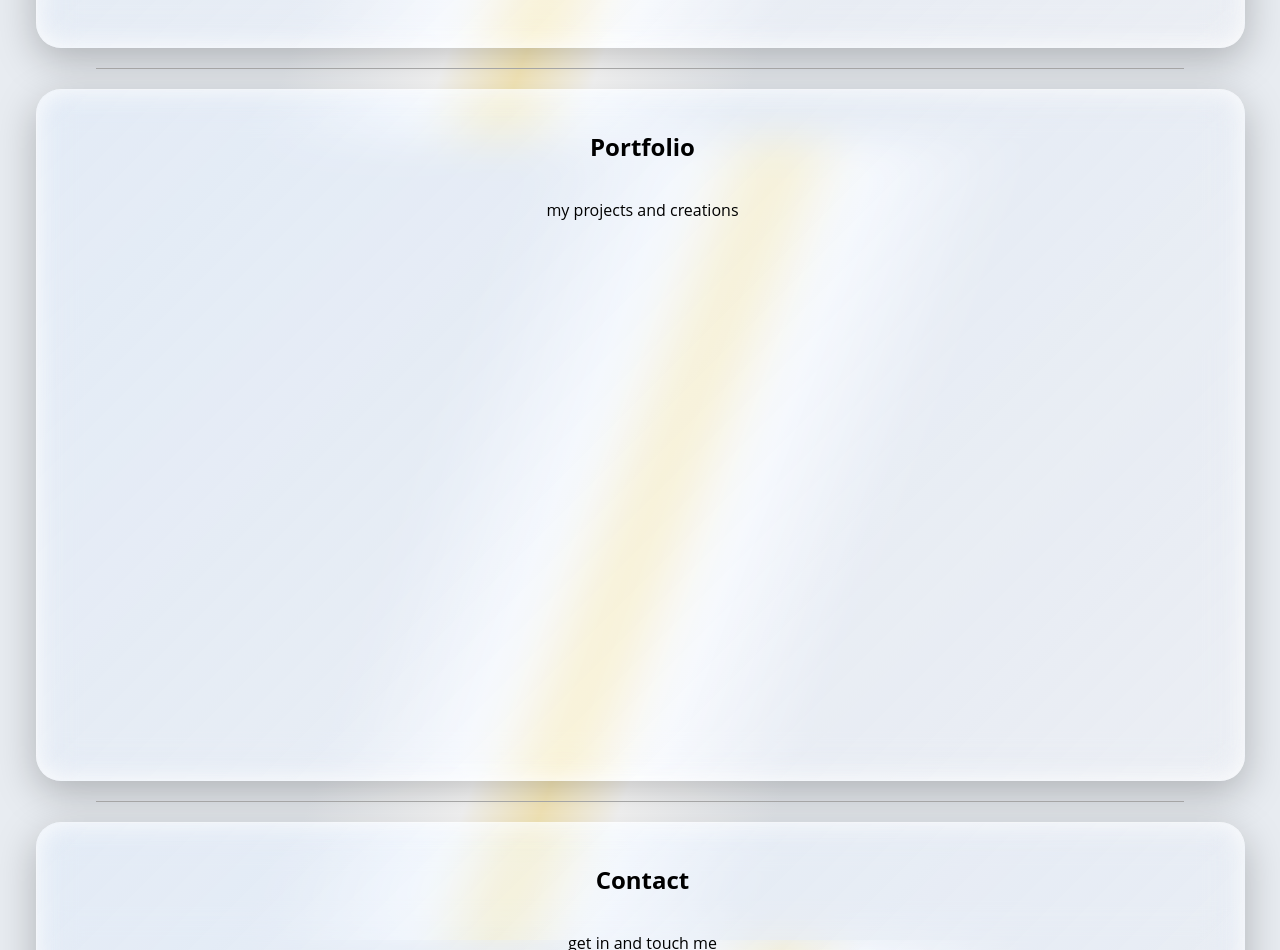
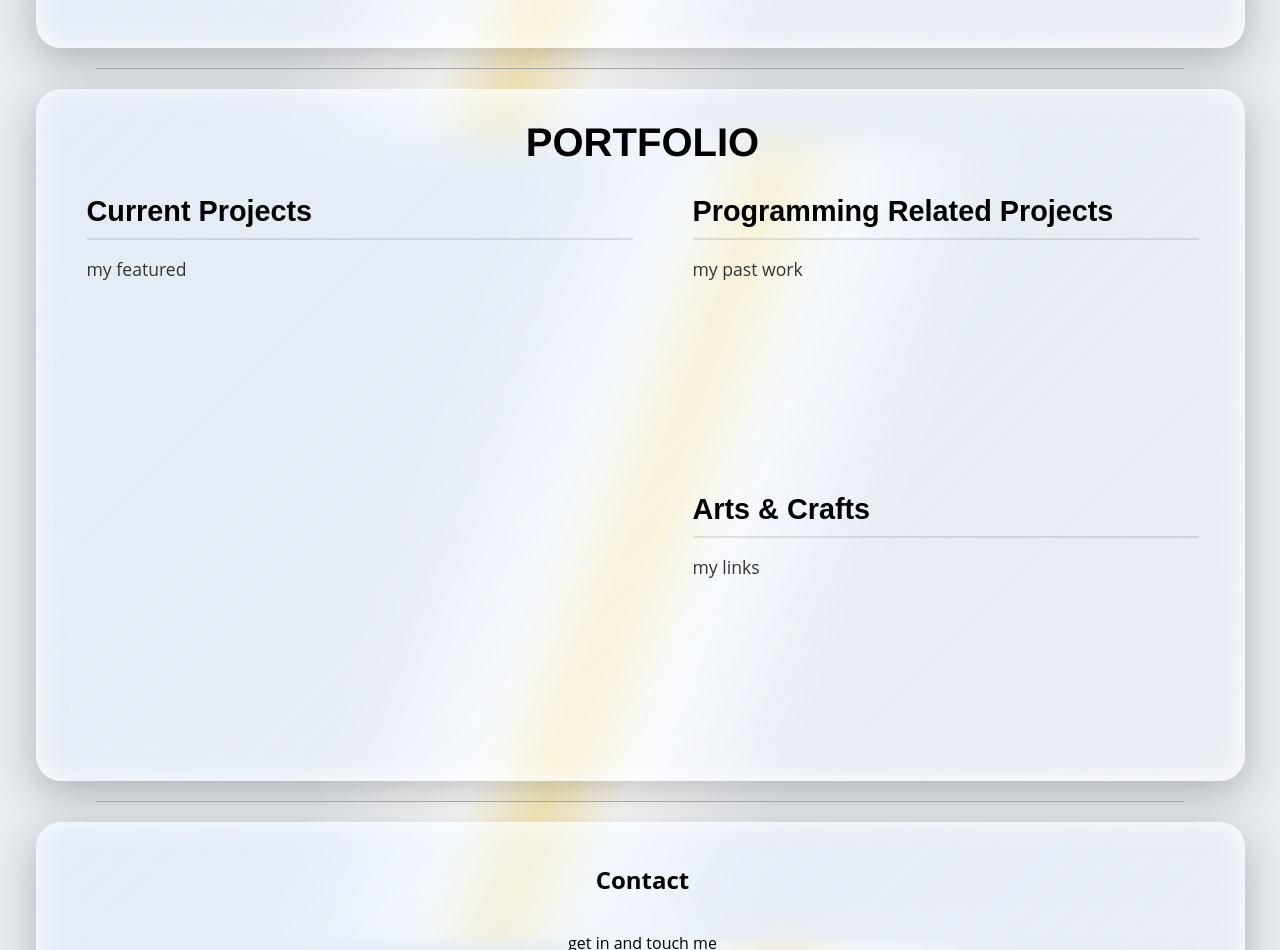
Before and after one commit to BaBaBunny/personal-website, a React (Vite) app in the folder personal-website/: page / in a window 1280 px wide. Shown: the part 2260-3210 px from the top of the page. Built offline with nearby package versions, Linux system fonts and the light colour scheme.

Commit message:
portfolio

```diff
--- a/personal-website/src/Portfolio.jsx
+++ b/personal-website/src/Portfolio.jsx
@@ -1,8 +1,23 @@
 function Portfolio() {
     return (
         <section id = "portfolio" className = "page-section">
-            <h1>Portfolio</h1>
-            <p>my projects and creations</p>
+            <h1 className="title">Portfolio</h1>
+            <div className="portfolio-grid">
+                <div className="portfolio-left">
+                    <h2>Current Projects</h2>
+                    <p>my featured</p>
+                </div>
+                <div className="portfolio-right">
+                    <div className="portfolio-top">
+                        <h2>Programming Related Projects</h2>
+                        <p>my past work</p>
+                    </div>
+                    <div className="portfolio-bottom">
+                        <h2>Arts & Crafts</h2>
+                        <p>my links</p>
+                    </div>
+                </div>
+            </div>
         </section>
     );
 }
--- a/personal-website/src/index.css
+++ b/personal-website/src/index.css
@@ -272,3 +272,52 @@ body::before {
   color: #333;
   margin: 5px 0;
 }
+
+
+.portfolio-grid {
+  display: flex;
+  flex-direction: row;
+  gap: 20px;
+
+  width: 100%;
+  height: 100%;
+
+  overflow: hidden;
+}
+
+.portfolio-left {
+  flex: 1;
+  padding: 20px;
+  overflow-y: auto;
+}
+
+.portfolio-right {
+  flex: 1;
+  display: flex;
+  flex-direction: column;
+  gap: 20px;
+}
+
+.portfolio-top, .portfolio-bottom {
+  flex: 1;
+  padding: 20px;
+  overflow-y: auto;
+}
+
+.portfolio-grid h2 {
+  font-family: "montserrat", sans-serif;
+  margin-top: 0;
+  font-size: 1.8rem;
+  color: #000;
+  border-bottom: 2px solid rgba(0,0,0,0.1); /* Subtle divider line */
+  padding-bottom: 10px;
+  margin-bottom: 15px;
+}
+
+.portfolio-grid p {
+  font-family: "open sans", sans-serif;
+  font-size: 1.1rem;
+  line-height: 1.6;
+  color: #333;
+  margin: 5px 0;
+}
```
